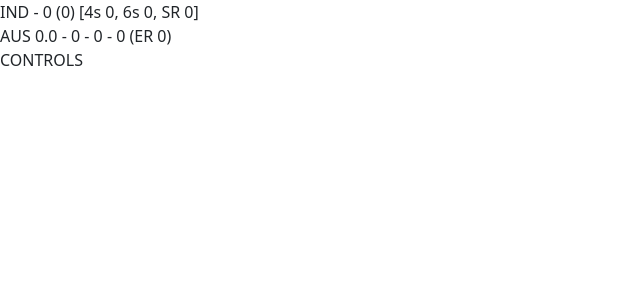
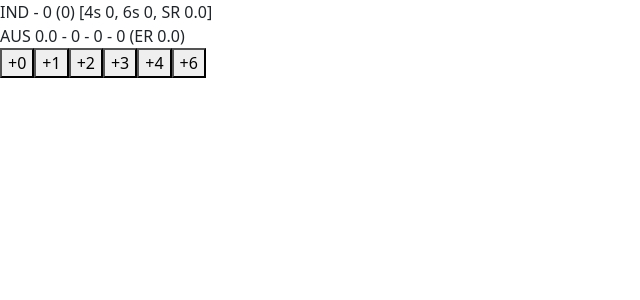
Before and after one commit to Hari-Shankar-Karthik/cricket-scorecard, a React (Vite) app: page / in a window 1280 px wide. Shown: the top 300 px of the page, without its empty margins (0-640 px from the left). Built offline with nearby package versions, Linux system fonts and the light colour scheme.

Commit message:
ADDED: Control button functionality to batter and bowler.

```diff
--- a/src/Batter.jsx
+++ b/src/Batter.jsx
@@ -1,10 +1,11 @@
 import getBatterStats from "./getBatterStats";
 
-export default function Batter({ batterName, ballsFaced, setBallsFaced }) {
+export default function Batter({ batterName, ballsFaced }) {
   const { runs, balls, fours, sixes, strikeRate } = getBatterStats(ballsFaced);
   return (
     <div className="Batter">
-      {batterName} - {runs} ({balls}) [4s {fours}, 6s {sixes}, SR {strikeRate}]
+      {batterName} - {runs} ({balls}) [4s {fours}, 6s {sixes}, SR{" "}
+      {strikeRate.toFixed(1)}]
     </div>
   );
 }
--- a/src/Bowler.jsx
+++ b/src/Bowler.jsx
@@ -1,10 +1,11 @@
 import getBowlerStats from "./getBowlerStats";
 
-export default function Bowler({ bowlerName, ballsBowled, setBallsBowled }) {
+export default function Bowler({ bowlerName, ballsBowled }) {
   const { overs, maidens, runs, economyRate } = getBowlerStats(ballsBowled);
   return (
     <div className="Bowler">
-      {bowlerName} {overs} - {maidens} - 0 - {runs} (ER {economyRate})
+      {bowlerName} {overs} - {maidens} - 0 - {runs} (ER {economyRate.toFixed(1)}
+      )
     </div>
   );
 }
--- /dev/null
+++ b/src/ControlButton.jsx
@@ -0,0 +1,7 @@
+export default function ControlButton({ buttonText, buttonOnClick }) {
+  return (
+    <button className="ControlButton" onClick={buttonOnClick}>
+      {buttonText}
+    </button>
+  );
+}
--- a/src/Controls.jsx
+++ b/src/Controls.jsx
@@ -1,3 +1,19 @@
-export default function Controls() {
-  return <div className="Controls">CONTROLS</div>;
+import ControlButton from "./ControlButton";
+
+export default function Controls({ setBallsFaced, setBallsBowled }) {
+  const ballOutcomes = [0, 1, 2, 3, 4, 6];
+  return (
+    <div className="Controls">
+      {ballOutcomes.map((ball) => (
+        <ControlButton
+          key={ball}
+          buttonText={`+${ball}`}
+          buttonOnClick={() => {
+            setBallsFaced((ballsFaced) => [...ballsFaced, ball]);
+            setBallsBowled((ballsBowled) => [...ballsBowled, ball]);
+          }}
+        />
+      ))}
+    </div>
+  );
 }
--- a/src/CricketScorecard.jsx
+++ b/src/CricketScorecard.jsx
@@ -8,17 +8,9 @@ export default function CricketScorecard({ battingTeamName, bowlingTeamName }) {
   const [ballsBowled, setBallsBowled] = useState([]);
   return (
     <div className="CricketScorecard">
-      <Batter
-        batterName={battingTeamName}
-        ballsFaced={ballsFaced}
-        setBallsFaced={setBallsFaced}
-      />
-      <Bowler
-        bowlerName={bowlingTeamName}
-        ballsBowled={ballsBowled}
-        setBallsBowled={setBallsBowled}
-      />
-      <Controls />
+      <Batter batterName={battingTeamName} ballsFaced={ballsFaced} />
+      <Bowler bowlerName={bowlingTeamName} ballsBowled={ballsBowled} />
+      <Controls setBallsFaced={setBallsFaced} setBallsBowled={setBallsBowled} />
     </div>
   );
 }
```
